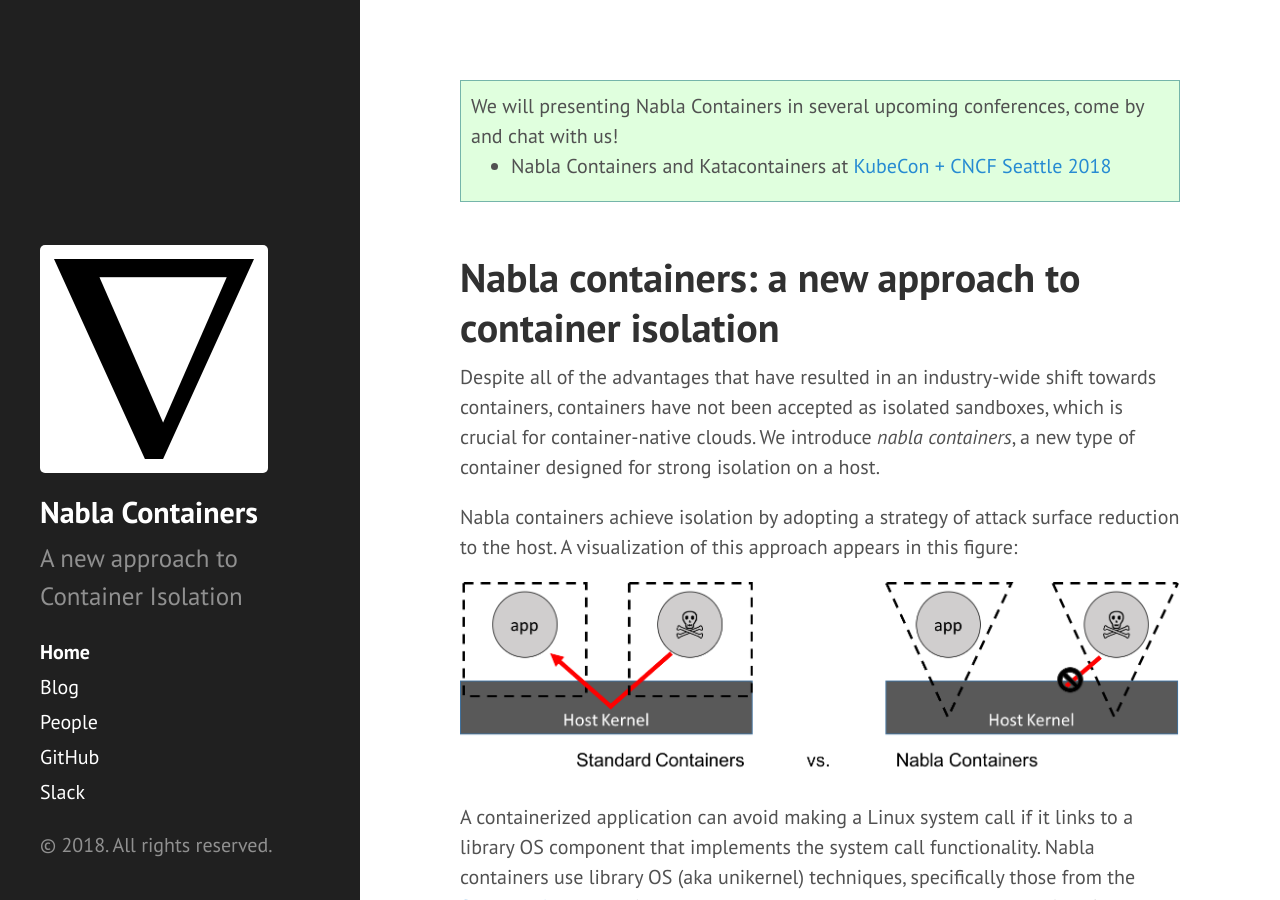
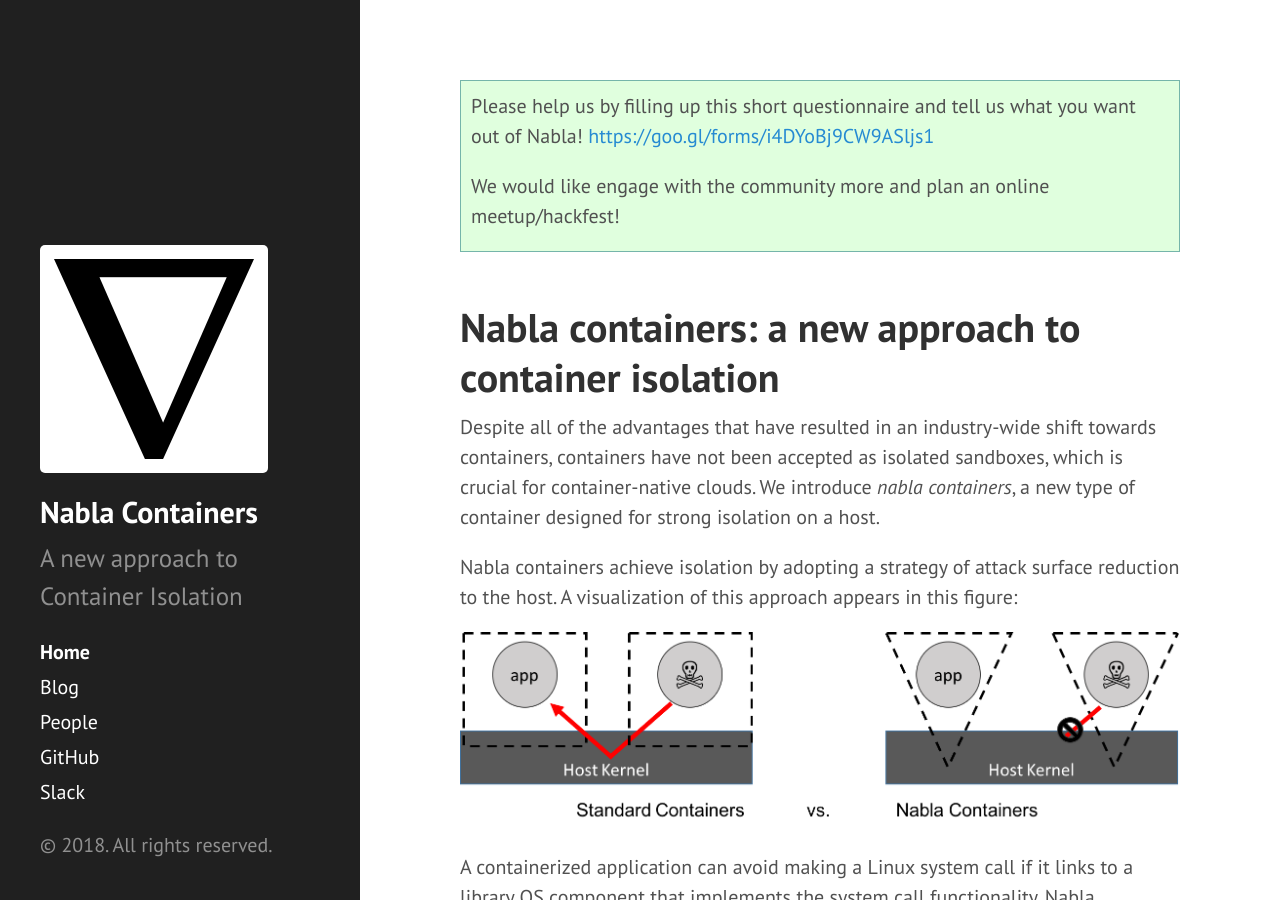
Before and after one commit to nabla-containers/nabla-containers.github.io, a Jekyll site: the page built from index.md, in a window 1280 px wide and 900 px high. Built offline with Jekyll 4.4.1, drawn with Linux system fonts in a browser that asks for light colours.

Commit message:
Changed announcements to community feedback
Signed-off-by: Brandon Lum <lumjjb@gmail.com>

```diff
--- a/_includes/announcements.html
+++ b/_includes/announcements.html
@@ -1,4 +1,4 @@
-We will presenting Nabla Containers in several upcoming conferences, come by and chat with us!
-<ul>
-    <li> Nabla Containers and Katacontainers at <a href="https://kccna18.sched.com/event/GrZH?iframe=no">KubeCon + CNCF Seattle 2018</a> </li>
-</ul>
+<p>Please help us by filling up this short questionnaire and tell us what you want out of Nabla!
+<a href="https://goo.gl/forms/i4DYoBj9CW9ASljs1">https://goo.gl/forms/i4DYoBj9CW9ASljs1</a></p>
+
+<p>We would like engage with the community more and plan an online meetup/hackfest! </p>
```
